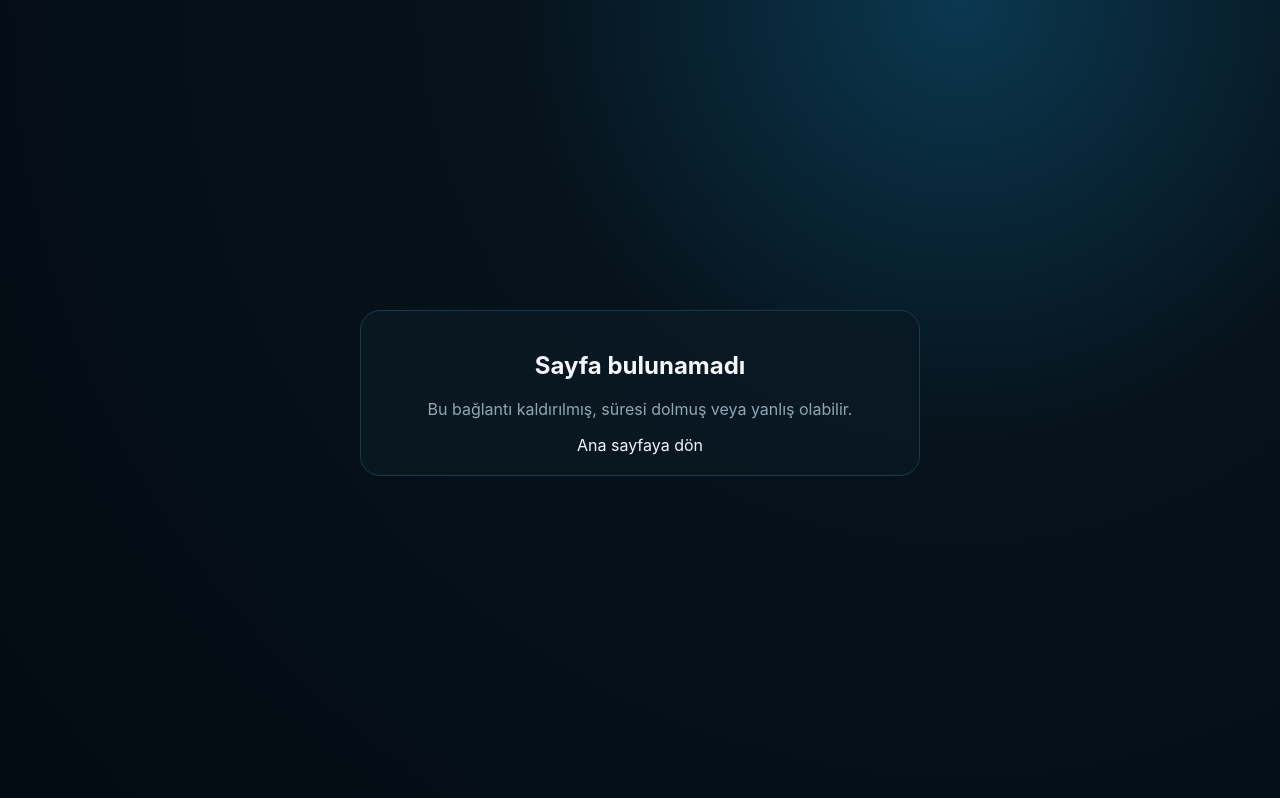
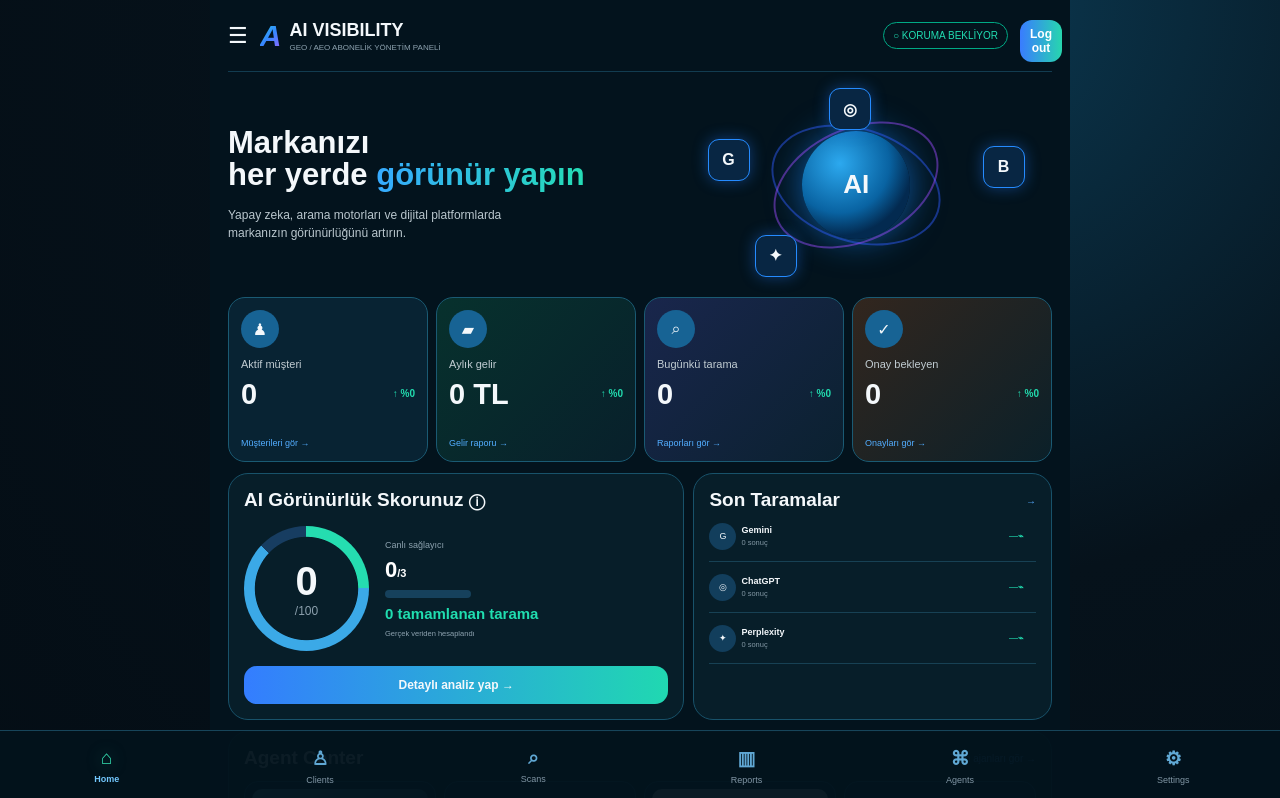
Before and after one commit to mehmetozan-5858/ai-visibility, a Next.js app: page /admin in a window 1280 px wide. Before the commit this address had no page. Shown: the top 798 px of the page. Built offline with nearby package versions, Linux system fonts and the light colour scheme; no server answers.

Commit message:
Move admin dashboard to protected admin route

```diff
--- /dev/null
+++ b/app/admin/page.js
@@ -0,0 +1,5 @@
+import MobileDashboard from "../../components/MobileDashboard";
+
+export default function AdminHome(){
+  return <MobileDashboard/>;
+}
```
